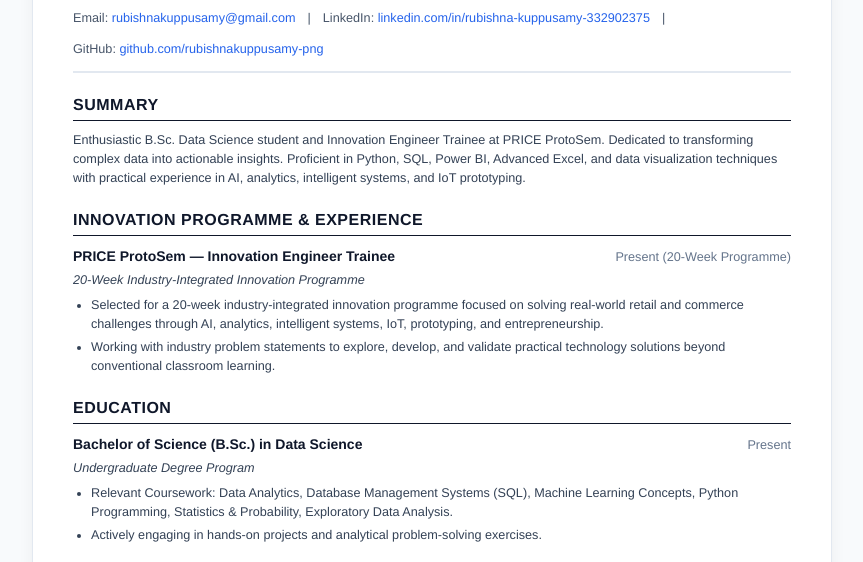
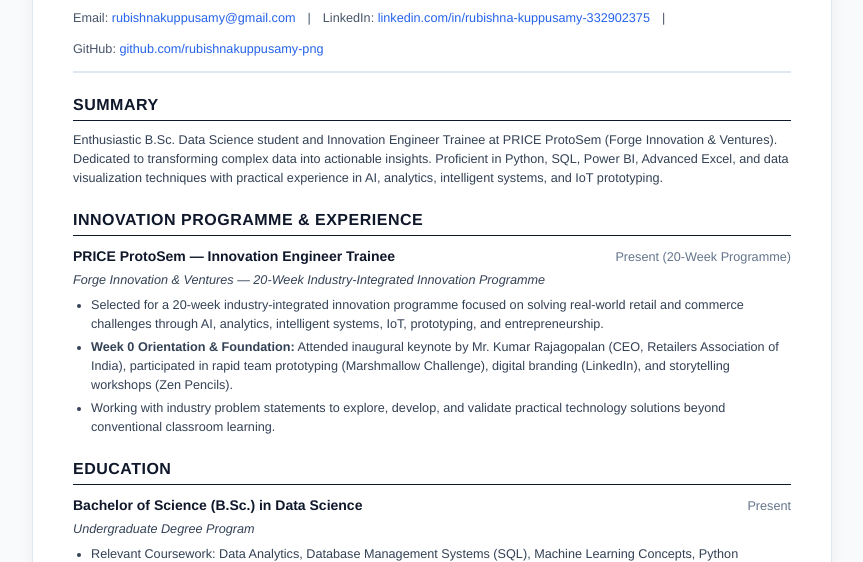
Before and after one commit to rubishnakuppusamy-png/rubishnakuppusamy-png.github.io, a plain HTML site: page resume.html in a window 1280 px wide. Shown: the part 210-772 px from the top of the page, without its empty margins (208-1071 px from the left). Drawn offline with Linux system fonts and the light colour scheme.

Commit message:
Deploy resume.html via PortfolioWizard

```diff
--- a/resume.html
+++ b/resume.html
@@ -55,7 +55,7 @@
 
         <section>
             <h2>Summary</h2>
-            <p>Enthusiastic B.Sc. Data Science student and Innovation Engineer Trainee at PRICE ProtoSem. Dedicated to transforming complex data into actionable insights. Proficient in Python, SQL, Power BI, Advanced Excel, and data visualization techniques with practical experience in AI, analytics, intelligent systems, and IoT prototyping.</p>
+            <p>Enthusiastic B.Sc. Data Science student and Innovation Engineer Trainee at PRICE ProtoSem (Forge Innovation & Ventures). Dedicated to transforming complex data into actionable insights. Proficient in Python, SQL, Power BI, Advanced Excel, and data visualization techniques with practical experience in AI, analytics, intelligent systems, and IoT prototyping.</p>
         </section>
 
         <!-- Professional Experience / Programme -->
@@ -65,9 +65,10 @@
                 <span class="item-title">PRICE ProtoSem — Innovation Engineer Trainee</span>
                 <span class="item-date">Present (20-Week Programme)</span>
             </div>
-            <div class="item-subtitle">20-Week Industry-Integrated Innovation Programme</div>
+            <div class="item-subtitle">Forge Innovation & Ventures — 20-Week Industry-Integrated Innovation Programme</div>
             <ul>
                 <li>Selected for a 20-week industry-integrated innovation programme focused on solving real-world retail and commerce challenges through AI, analytics, intelligent systems, IoT, prototyping, and entrepreneurship.</li>
+                <li><strong>Week 0 Orientation & Foundation:</strong> Attended inaugural keynote by Mr. Kumar Rajagopalan (CEO, Retailers Association of India), participated in rapid team prototyping (Marshmallow Challenge), digital branding (LinkedIn), and storytelling workshops (Zen Pencils).</li>
                 <li>Working with industry problem statements to explore, develop, and validate practical technology solutions beyond conventional classroom learning.</li>
             </ul>
         </section>
```
